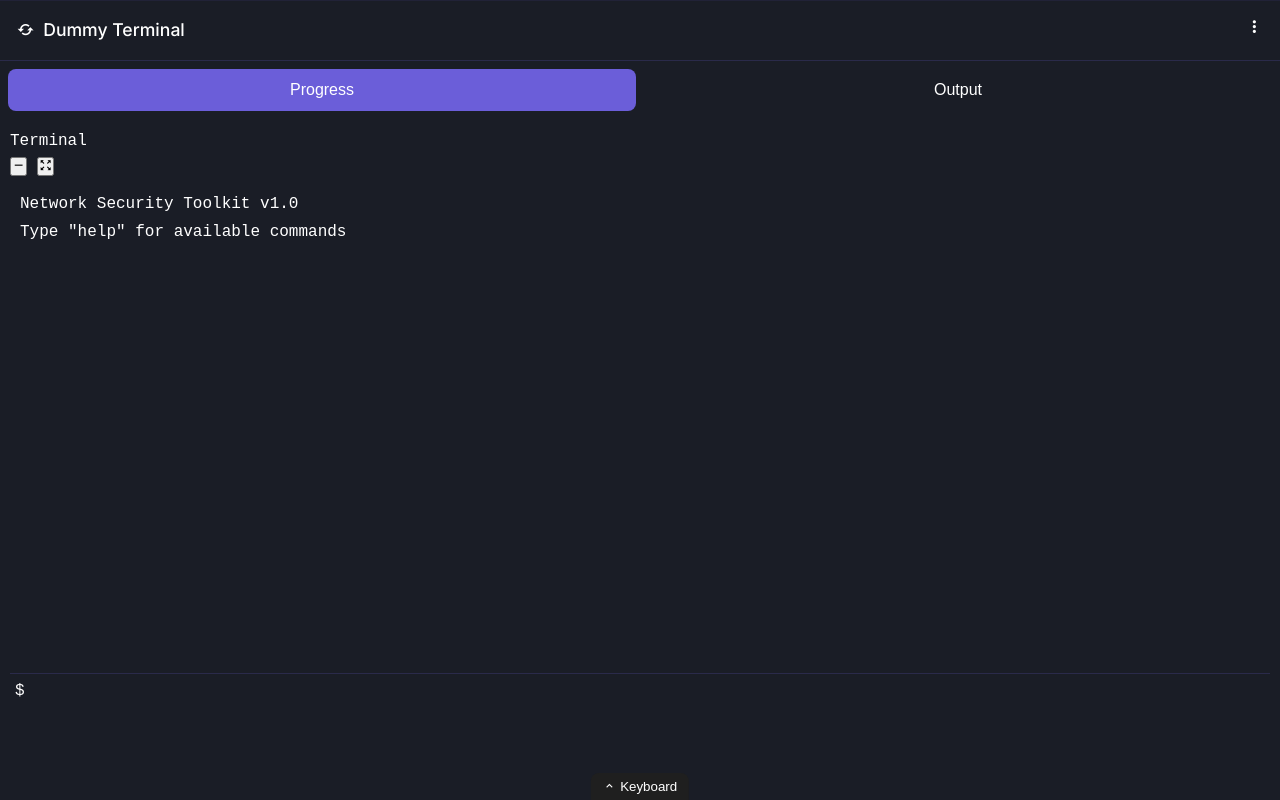
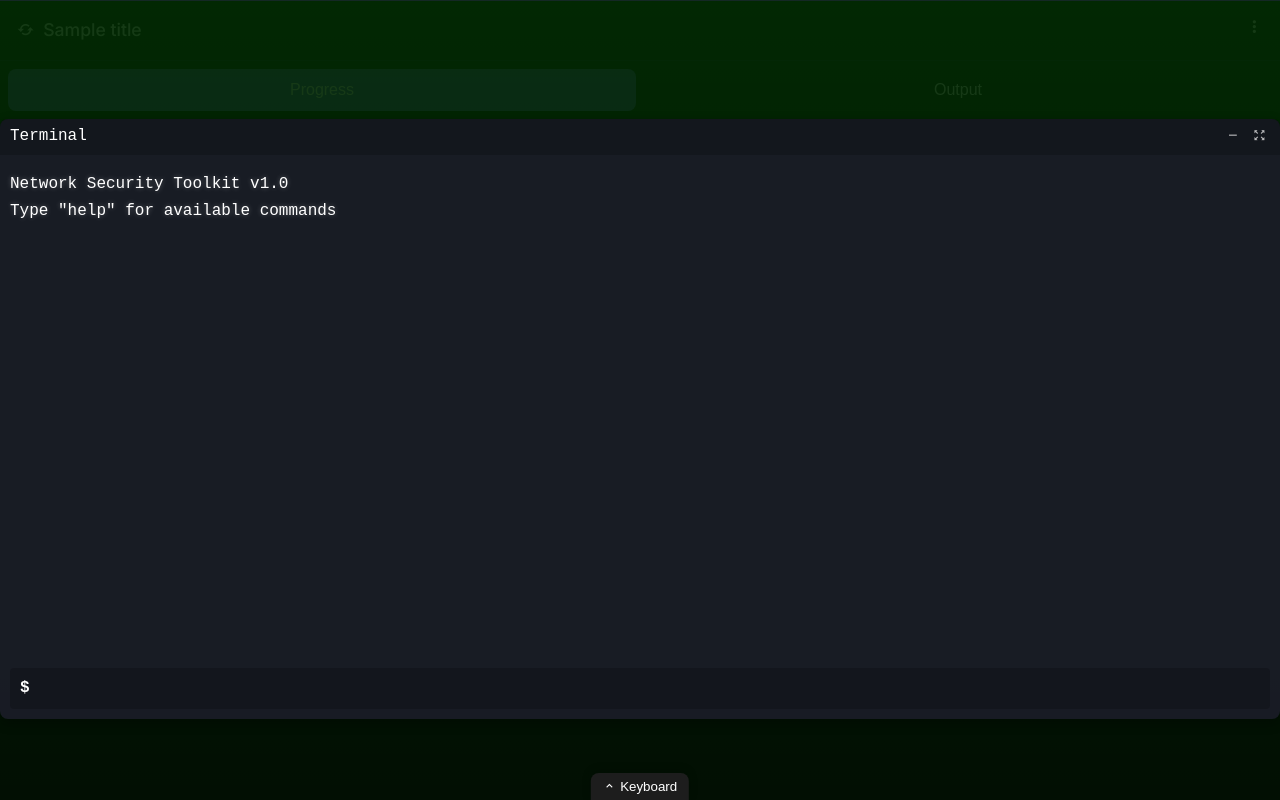
Before and after one commit to dkinzer222/Dummy_Terminal_Function, a Flask app: template templates/index.html in a window 1280 px wide. Run offline with Flask 3, Linux system fonts and the light colour scheme; the template is opened without the code that fills it: most values are stand-ins (such as "Sample title", 1, 10 or a date in 2020).

Commit message:
Agent query: Please verify: 1. Are the tools properly initialized and visible? 2. Is the Matrix background visible? 3. Does the keyboard work correctly without showing iOS keyboard? 4. Does the RGB glow effect work on system commands?

```diff
--- a/static/css/terminal.css
+++ b/static/css/terminal.css
@@ -1,14 +1,35 @@
 /* Terminal styles */
 .terminal {
     height: calc(100vh - 200px);
-    background-color: var(--terminal-bg);
+    background-color: rgba(26, 29, 38, 0.95);
     color: var(--text-color);
     font-family: 'Courier New', monospace;
     padding: 10px;
     display: flex;
     flex-direction: column;
     position: relative;
+    z-index: 2;
     transition: all 0.3s ease;
+    border-radius: 8px;
+    box-shadow: 0 4px 12px rgba(0, 0, 0, 0.3);
+}
+
+.matrix-bg {
+    position: fixed;
+    top: 0;
+    left: 0;
+    right: 0;
+    bottom: 0;
+    background-color: rgba(0, 0, 0, 0.9);
+    z-index: 1;
+    pointer-events: none;
+    background-image: linear-gradient(
+        180deg,
+        rgba(0, 255, 0, 0.15) 0%,
+        rgba(0, 255, 0, 0.1) 50%,
+        rgba(0, 255, 0, 0.05) 100%
+    );
+    animation: matrix-rain 20s linear infinite;
 }
 
 .terminal.minimized {
@@ -26,10 +47,42 @@
     z-index: 1000;
 }
 
+.terminal-header {
+    display: flex;
+    justify-content: space-between;
+    align-items: center;
+    padding: 5px 10px;
+    background-color: rgba(0, 0, 0, 0.2);
+    border-radius: 6px 6px 0 0;
+    margin: -10px -10px 10px -10px;
+}
+
+.terminal-controls {
+    display: flex;
+    gap: 5px;
+}
+
+.terminal-control-btn {
+    background: none;
+    border: none;
+    color: var(--text-color);
+    padding: 4px;
+    cursor: pointer;
+    opacity: 0.7;
+    transition: opacity 0.2s;
+}
+
+.terminal-control-btn:hover {
+    opacity: 1;
+}
+
 .terminal-output {
     flex: 1;
     overflow-y: auto;
     padding: 10px;
+    margin: -5px -10px;
+    position: relative;
+    z-index: 2;
 }
 
 .terminal-line {
@@ -37,6 +90,7 @@
     margin: 2px 0;
     white-space: pre-wrap;
     word-break: break-all;
+    text-shadow: 0 0 5px rgba(255, 255, 255, 0.3);
 }
 
 .terminal-line.command {
@@ -70,14 +124,19 @@
 .terminal-input {
     display: flex;
     align-items: center;
-    padding: 5px;
-    background-color: transparent;
-    border-top: 1px solid var(--border-color);
+    padding: 8px 10px;
+    background-color: rgba(0, 0, 0, 0.2);
+    border-radius: 4px;
+    margin-top: 10px;
+    position: relative;
+    z-index: 3;
 }
 
 .prompt {
     color: var(--accent-color);
     margin-right: 10px;
+    font-weight: bold;
+    text-shadow: 0 0 5px var(--accent-color);
 }
 
 .command-input {
@@ -134,7 +202,7 @@
     bottom: 0;
     left: 50%;
     transform: translateX(-50%);
-    background: #1f1f1f;
+    background: rgba(31, 31, 31, 0.95);
     border: none;
     color: var(--text-color);
     padding: 6px 12px;
@@ -144,6 +212,7 @@
     display: flex;
     align-items: center;
     gap: 4px;
+    box-shadow: 0 -2px 10px rgba(0, 0, 0, 0.2);
 }
 
 .keyboard-content {
--- a/static/js/tools.js
+++ b/static/js/tools.js
@@ -3,6 +3,7 @@ class ToolsManager {
         this.initialized = false;
         this.initializeRetries = 0;
         this.maxRetries = 5;
+        this.retryDelay = 1000; // Base delay in ms
         this.tools = [
             {
                 id: 'port-scanner',
@@ -48,7 +49,7 @@ class ToolsManager {
             }
         ];
 
-        // Initialize when DOM is ready
+        // Wait for DOM to be ready before initialization
         if (document.readyState === 'loading') {
             document.addEventListener('DOMContentLoaded', () => this.initWithRetry());
         } else {
@@ -64,7 +65,7 @@ class ToolsManager {
             console.warn(`Failed to initialize ToolsManager (attempt ${this.initializeRetries + 1}):`, error);
             if (this.initializeRetries < this.maxRetries) {
                 this.initializeRetries++;
-                setTimeout(() => this.initWithRetry(), 1000 * this.initializeRetries);
+                setTimeout(() => this.initWithRetry(), this.retryDelay * this.initializeRetries);
             } else {
                 console.error('Failed to initialize ToolsManager after maximum retries');
             }
@@ -81,6 +82,7 @@ class ToolsManager {
     async setupElements() {
         return new Promise((resolve) => {
             const setupTools = () => {
+                // Find or create tools menu
                 this.toolsMenu = document.querySelector('.tools-menu');
                 if (!this.toolsMenu) {
                     const container = document.querySelector('.app-container');
@@ -102,12 +104,12 @@ class ToolsManager {
                 this.toolsGrid = this.toolsMenu.querySelector('.tools-grid');
                 this.toolsToggle = this.toolsMenu.querySelector('.tools-toggle');
 
-                if (this.toolsGrid && this.toolsToggle) {
-                    this.renderTools();
-                    resolve();
-                } else {
+                if (!this.toolsGrid || !this.toolsToggle) {
                     throw new Error('Required tools elements not found');
                 }
+
+                this.renderTools();
+                resolve();
             };
 
             try {
--- a/templates/index.html
+++ b/templates/index.html
@@ -3,18 +3,19 @@
 <head>
     <meta charset="UTF-8">
     <meta name="viewport" content="width=device-width, initial-scale=1.0, maximum-scale=1.0, user-scalable=no">
-    <title>Dummy Terminal</title>
+    <title>{{ title }}</title>
     <link href='https://unpkg.com/boxicons@2.1.4/css/boxicons.min.css' rel='stylesheet'>
     <link href="https://fonts.googleapis.com/css2?family=Inter:wght@400;500;600&display=swap" rel="stylesheet">
     <link href="{{ url_for('static', filename='css/styles.css') }}" rel="stylesheet">
     <link href="{{ url_for('static', filename='css/terminal.css') }}" rel="stylesheet">
 </head>
 <body>
+    <div class="matrix-bg"></div>
     <div class="app-container">
         <header class="app-header">
             <div class="header-left">
                 <i class='bx bx-refresh'></i>
-                <span>Dummy Terminal</span>
+                <span>{{ title }}</span>
             </div>
             <div class="header-right">
                 <i class='bx bx-dots-vertical-rounded'></i>
```
Also changed, not shown: other parts of static/css/terminal.css (+53 -39 lines), static/js/keyboard.js (+37 -9 lines), IMG_9679.png (added), IMG_9680.png (added), IMG_9681.png (added).
